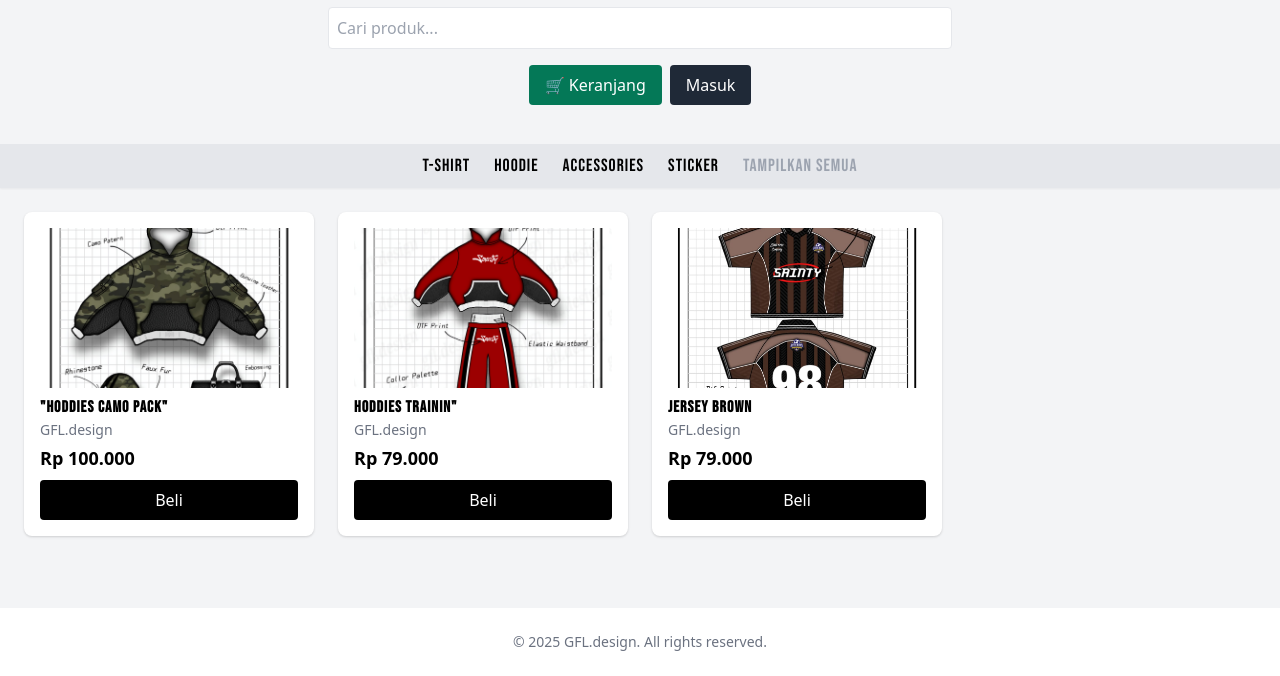
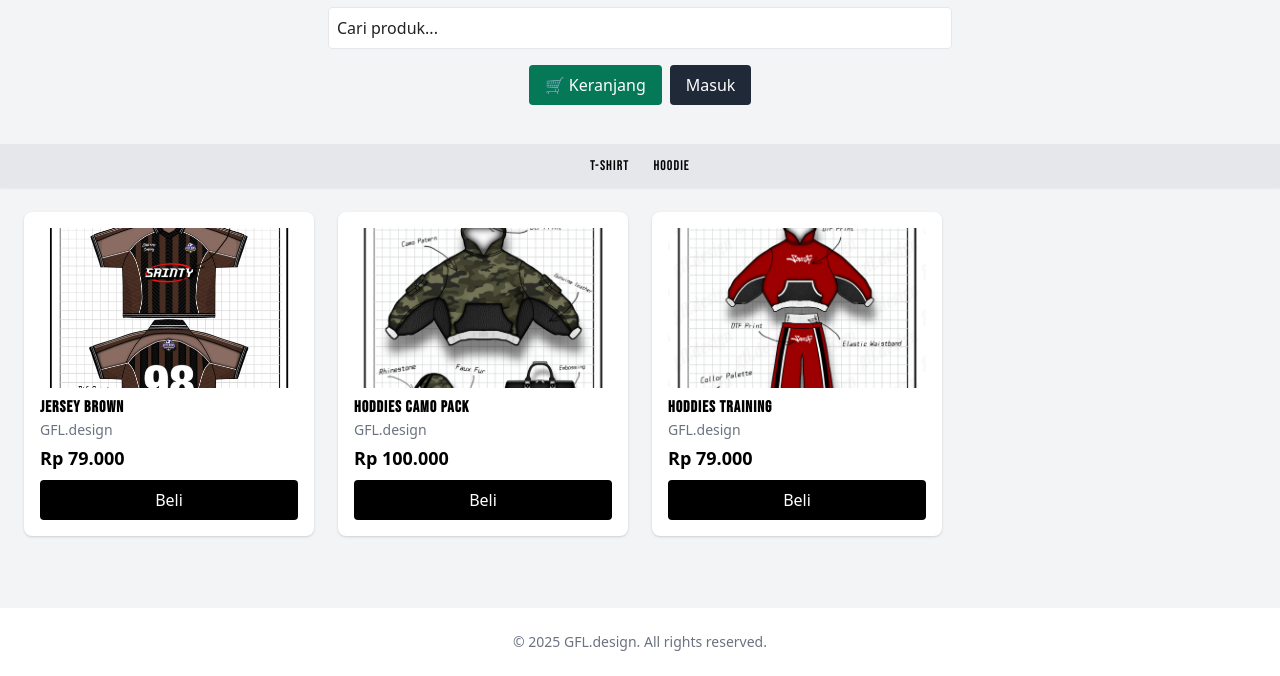
Before and after one commit to gfldesign/gfldesign.github.io, a plain HTML site: page index.html in a window 1280 px wide. Shown: the part 156-832 px from the top of the page. Drawn offline with nearby package versions, Linux system fonts and the light colour scheme.

Commit message:
Update index.html

```diff
--- a/index.html
+++ b/index.html
@@ -6,7 +6,6 @@
   <title>GFL.design Marketplace</title>
   <link href="https://cdn.jsdelivr.net/npm/tailwindcss@2.2.19/dist/tailwind.min.css" rel="stylesheet">
   <link href="https://fonts.googleapis.com/css2?family=Anton&family=Bebas+Neue&display=swap" rel="stylesheet">
-
   <style>
     .popup { display: none; }
     .popup.show { display: block; }
@@ -25,104 +24,90 @@
       text-transform: uppercase;
     }
 
-    .product h2 {
+    .product h2, nav a {
       font-family: 'Bebas Neue', sans-serif;
       letter-spacing: 1px;
     }
 
-    nav button {
-      font-family: 'Bebas Neue', sans-serif;
-      font-size: 1.1rem;
-      letter-spacing: 1px;
+    nav a:hover {
+      transform: scale(1.05);
       transition: all 0.3s ease;
     }
 
-    nav button:hover {
-      color: #000;
-      transform: scale(1.05);
+    input::placeholder {
+      color: #222;
     }
+
+    input[type="text"],
+    input[type="password"] {
+      color: #000 !important;
+      background-color: #fff;
+    }
+
+    .hidden { display: none; }
   </style>
 </head>
 <body class="bg-gray-100 font-sans">
 
-  <!-- Header -->
   <header class="custom-header shadow flex flex-col items-center justify-center relative text-white px-4">
     <img src="images/logo gfl.jpg" alt="Logo GFL" class="h-14 mb-3" />
     <h1 class="text-4xl font-bold uppercase tracking-wide drop-shadow-lg">Find Your Style</h1>
-
     <input id="searchInput" type="text" placeholder="Cari produk..." class="border p-2 rounded w-full sm:w-1/2 mt-4 text-black" onkeyup="searchProduct()" />
-
     <div class="flex gap-2 mt-4" id="authButtons">
       <button onclick="toggleCart()" class="bg-green-700 text-white px-4 py-2 rounded">🛒 Keranjang</button>
       <button onclick="togglePopup('masukPopup')" class="bg-gray-800 text-white px-4 py-2 rounded">Masuk</button>
     </div>
-
     <div id="masukPopup" class="popup absolute top-16 right-4 bg-white border p-4 rounded shadow-lg w-64 z-50">
       <h3 class="font-bold mb-2 text-black">Masuk Pengguna</h3>
       <input id="usernameInput" type="text" placeholder="Username" class="border p-2 mb-2 w-full rounded" />
       <input id="passwordInput" type="password" placeholder="Password" class="border p-2 mb-2 w-full rounded" />
       <button onclick="loginUser()" class="bg-gray-800 text-white px-4 py-2 w-full rounded">Masuk</button>
     </div>
-
     <div id="cartPopup" class="popup absolute top-16 right-[24rem] bg-white border p-4 rounded shadow-lg w-72 z-50">
       <h3 class="font-bold mb-2 text-black">Keranjang Belanja</h3>
       <ul id="cartItems" class="text-sm mb-2 text-black"></ul>
       <p class="font-semibold text-black">Total: <span id="totalHarga">Rp 0</span></p>
       <button id="checkoutBtn" onclick="checkout()" class="bg-green-600 text-white w-full mt-2 py-2 rounded hidden">Checkout</button>
     </div>
-
     <div id="notLoggedInPopup" class="popup absolute top-16 right-[28rem] bg-red-100 border border-red-400 text-red-700 p-4 rounded shadow-lg w-64 z-50">
       <p class="font-medium">Silakan masuk terlebih dahulu sebelum membeli.</p>
     </div>
   </header>
 
-  <!-- Menu Kategori -->
   <nav class="bg-gray-200 p-3 flex gap-6 text-sm font-medium justify-center shadow-sm sticky top-0 z-10">
-    <button onclick="filterKategori('tshirt')" class="hover:underline">T-Shirt</button>
-    <button onclick="filterKategori('hoodie')" class="hover:underline">Hoodie</button>
-    <button onclick="filterKategori('accessories')" class="hover:underline">Accessories</button>
-    <button onclick="filterKategori('sticker')" class="hover:underline">Sticker</button>
-    <button onclick="filterKategori('all')" class="hover:underline text-gray-400">Tampilkan Semua</button>
+    <a href="#" onclick="filterCategory('tshirt')" class="hover:underline">T-Shirt</a>
+    <a href="#" onclick="filterCategory('hoodie')" class="hover:underline">Hoodie</a>
   </nav>
 
-  <!-- Produk -->
   <main id="productList" class="p-6 grid grid-cols-1 sm:grid-cols-2 md:grid-cols-3 lg:grid-cols-4 gap-6">
-    <div class="bg-white rounded-lg shadow p-4 product" data-kategori="hoodie">
-      <img src="images/Produk 1 Hodie .jpg" alt="Hoddies Camo" class="w-full h-40 object-cover rounded" />
-      <h2 class="mt-2 font-semibold">"Hoddies Camo Pack"</h2>
-      <p class="text-sm text-gray-500">GFL.design</p>
-      <p class="mt-1 font-bold text-lg">Rp 100.000</p>
-      <button onclick="tambahKeKeranjang('Hoddies Camo', 100000)" class="mt-2 w-full bg-black text-white py-2 rounded">Beli</button>
-    </div>
-
-    <div class="bg-white rounded-lg shadow p-4 product" data-kategori="hoodie">
-      <img src="images/Produk 2 Hodie.jpg" alt="Hoddies Training" class="w-full h-40 object-cover rounded" />
-      <h2 class="mt-2 font-semibold">Hoddies Trainin"</h2>
-      <p class="text-sm text-gray-500">GFL.design</p>
-      <p class="mt-1 font-bold text-lg">Rp 79.000</p>
-      <button onclick="tambahKeKeranjang('Hoddies Trainin', 79000)" class="mt-2 w-full bg-black text-white py-2 rounded">Beli</button>
-    </div>
-
-    <div class="bg-white rounded-lg shadow p-4 product" data-kategori="tshirt">
+    <div class="product tshirt bg-white rounded-lg shadow p-4">
       <img src="images/Produk 3 Jersey.jpg" alt="Jersey Brown" class="w-full h-40 object-cover rounded" />
       <h2 class="mt-2 font-semibold">Jersey Brown</h2>
       <p class="text-sm text-gray-500">GFL.design</p>
       <p class="mt-1 font-bold text-lg">Rp 79.000</p>
       <button onclick="tambahKeKeranjang('Jersey Brown', 79000)" class="mt-2 w-full bg-black text-white py-2 rounded">Beli</button>
     </div>
+    <div class="product hoodie bg-white rounded-lg shadow p-4">
+      <img src="images/Produk 1 Hodie .jpg" alt="Hoddies Camo" class="w-full h-40 object-cover rounded" />
+      <h2 class="mt-2 font-semibold">Hoddies Camo Pack</h2>
+      <p class="text-sm text-gray-500">GFL.design</p>
+      <p class="mt-1 font-bold text-lg">Rp 100.000</p>
+      <button onclick="tambahKeKeranjang('Hoddies Camo', 100000)" class="mt-2 w-full bg-black text-white py-2 rounded">Beli</button>
+    </div>
+    <div class="product hoodie bg-white rounded-lg shadow p-4">
+      <img src="images/Produk 2 Hodie.jpg" alt="Hoddies Training" class="w-full h-40 object-cover rounded" />
+      <h2 class="mt-2 font-semibold">Hoddies Training</h2>
+      <p class="text-sm text-gray-500">GFL.design</p>
+      <p class="mt-1 font-bold text-lg">Rp 79.000</p>
+      <button onclick="tambahKeKeranjang('Hoddies Training', 79000)" class="mt-2 w-full bg-black text-white py-2 rounded">Beli</button>
+    </div>
+    <div id="noProduct" class="hidden col-span-full text-center text-gray-500 text-lg font-semibold">Produk tidak tersedia untuk kategori ini.</div>
   </main>
 
-  <!-- Tidak Ada Produk -->
-  <p id="noProductText" class="text-center text-gray-500 text-lg hidden mt-4">
-    None available for this category.
-  </p>
-
-  <!-- Footer -->
   <footer class="bg-white mt-12 p-6 text-center text-sm text-gray-500">
     &copy; 2025 GFL.design. All rights reserved.
   </footer>
 
-  <!-- Script -->
   <script>
     let keranjang = [];
     let userLoggedIn = false;
@@ -132,8 +117,7 @@
       popups.forEach(p => {
         if (p !== id) document.getElementById(p).classList.remove('show');
       });
-      const popup = document.getElementById(id);
-      popup.classList.toggle('show');
+      document.getElementById(id).classList.toggle('show');
     }
 
     function toggleCart() {
@@ -144,9 +128,8 @@
       userLoggedIn = true;
       document.getElementById('masukPopup').classList.remove('show');
       document.getElementById('authButtons').innerHTML = `
-        <button onclick="toggleCart()" class="bg-green-700 text-black px-4 py-2 rounded">🛒 Keranjang</button>
-        <button onclick="logoutUser()" class="bg-red-600 text-black px-4 py-2 rounded">Logout</button>
-      `;
+        <button onclick="toggleCart()" class="bg-green-700 text-white px-4 py-2 rounded">🛒 Keranjang</button>
+        <button onclick="logoutUser()" class="bg-red-600 text-white px-4 py-2 rounded">Logout</button>`;
       alert('Berhasil masuk!');
     }
 
@@ -156,17 +139,14 @@
       updateCart();
       document.getElementById('authButtons').innerHTML = `
         <button onclick="toggleCart()" class="bg-green-700 text-white px-4 py-2 rounded">🛒 Keranjang</button>
-        <button onclick="togglePopup('masukPopup')" class="bg-gray-800 text-white px-4 py-2 rounded">Masuk</button>
-      `;
+        <button onclick="togglePopup('masukPopup')" class="bg-gray-800 text-white px-4 py-2 rounded">Masuk</button>`;
       alert('Berhasil logout.');
     }
 
     function tambahKeKeranjang(namaProduk, harga) {
       if (!userLoggedIn) {
         togglePopup('notLoggedInPopup');
-        setTimeout(() => {
-          document.getElementById('notLoggedInPopup').classList.remove('show');
-        }, 2500);
+        setTimeout(() => document.getElementById('notLoggedInPopup').classList.remove('show'), 2500);
         return;
       }
       keranjang.push({ nama: namaProduk, harga });
@@ -178,17 +158,14 @@
       const list = document.getElementById("cartItems");
       const totalEl = document.getElementById("totalHarga");
       const tombolBayar = document.getElementById("checkoutBtn");
-
       list.innerHTML = "";
       let total = 0;
-
       keranjang.forEach(item => {
         const li = document.createElement("li");
         li.textContent = `${item.nama} - Rp ${item.harga.toLocaleString()}`;
         list.appendChild(li);
         total += item.harga;
       });
-
       totalEl.textContent = "Rp " + total.toLocaleString();
       tombolBayar.style.display = keranjang.length > 0 ? 'block' : 'none';
     }
@@ -209,30 +186,26 @@
     function searchProduct() {
       const keyword = document.getElementById('searchInput').value.toLowerCase();
       const products = document.querySelectorAll('.product');
+      let found = false;
       products.forEach(product => {
         const title = product.querySelector('h2').innerText.toLowerCase();
-        product.style.display = title.includes(keyword) ? 'block' : 'none';
+        const match = title.includes(keyword);
+        product.style.display = match ? 'block' : 'none';
+        if (match) found = true;
       });
+      document.getElementById('noProduct').classList.toggle('hidden', found);
     }
 
-    function filterKategori(kategori) {
-      const produk = document.querySelectorAll('.product');
-      const notifikasi = document.getElementById('noProductText');
-      let adaProduk = false;
-
-      produk.forEach(item => {
-        const kat = item.getAttribute('data-kategori');
-        if (kategori === 'all' || kat === kategori) {
-          item.style.display = 'block';
-          adaProduk = true;
-        } else {
-          item.style.display = 'none';
-        }
+    function filterCategory(category) {
+      const products = document.querySelectorAll('.product');
+      let found = false;
+      products.forEach(p => {
+        const isVisible = p.classList.contains(category);
+        p.style.display = isVisible ? 'block' : 'none';
+        if (isVisible) found = true;
       });
-
-      notifikasi.classList.toggle('hidden', adaProduk);
+      document.getElementById('noProduct').classList.toggle('hidden', found);
     }
   </script>
-
 </body>
 </html>
```
